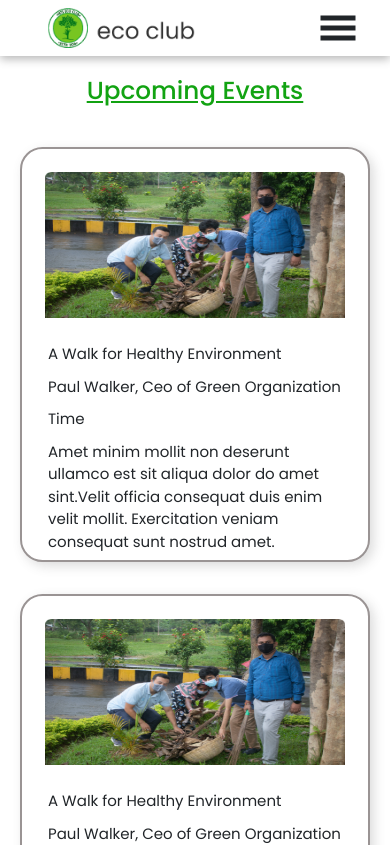
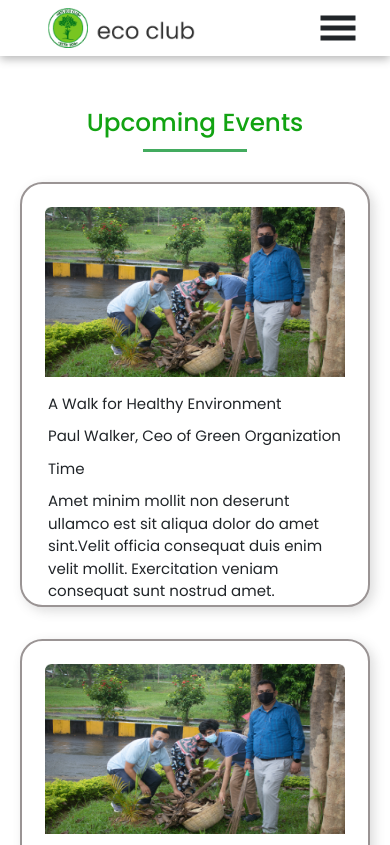
Before and after one commit to parthaxntn/Eco-club-website, a React (Create React App) app: page /events in a window 390 px wide. Shown: the top 845 px of the page. Built offline with nearby package versions, Linux system fonts and the light colour scheme.

Commit message:
Improved mobile responsiveness

```diff
--- a/src/pages/Blog/Blog.css
+++ b/src/pages/Blog/Blog.css
@@ -4,7 +4,7 @@
   /* background-color: red; */
 }
 .blog-top {
-  margin: 3rem auto 1.5rem auto;
+  margin: .8rem auto 1.5rem auto;
   text-align: center;
 }
 
@@ -26,6 +26,7 @@
   color: #43ab5f;
   font-size: 2rem;
   margin-bottom: 7vh;
+  margin-inline: 2rem;
 }
 
 .blog-heading h2 {
@@ -33,6 +34,7 @@
   font-weight: 500;
   color: #888888;
   font-size: 1.125rem;
+  line-height: 28px;
 }
 
 .blog-container h3 {
@@ -190,10 +192,6 @@
     padding-bottom: 1vh;
   }
 
-  .blog-heading h2 {
-    font-size: 4vw;
-  }
-
   .main-blog {
     width: 95%;
   }
@@ -251,3 +249,11 @@
     padding-bottom: 8vw;
   }
 }
+
+@media screen and (max-width: 480px) {
+  .blog-heading{
+    font-size: 3vw;
+    text-align: justify;
+    text-justify: inter-word;
+  }
+}
--- a/src/pages/Events/Events.css
+++ b/src/pages/Events/Events.css
@@ -89,21 +89,34 @@
   box-sizing: border-box;
   padding: 0;
   margin: 0;
+  padding-top: 2rem;
+  padding-bottom: 3rem;
   display: flex;
   flex-direction: column;
 }
+
 .event_title{
     color: rgba(5, 158, 5, 0.949);
     text-align: center;
     font-size: 20px;
-    text-decoration: underline;
     font-weight: bold;
     padding-top: 20px;
     padding-bottom: 20px;
-}
-.event_title h2{
+    position: relative;
     margin-bottom: 5px;
 }
+
+.event_title::after{
+  content: '';
+  width: 6.5rem;
+  height: 3px;
+  background-color: #43AB5F;
+  position: absolute;
+  bottom: 14px;
+  left: 50%;
+  transform: translateX(-50%);
+}
+
 .card_box{
     margin-top: 1rem;
     margin-bottom: 2rem;
@@ -114,10 +127,11 @@
    justify-content: center;
    border-radius: 8px;
 }
+
 .card{
   display: flex;
   flex-direction: column;
-height: 415px;
+  height: 425px;
   width: 350px;
   /* left: 20px;
   top: 20px; */
@@ -130,13 +144,14 @@ box-shadow: -4px -4px 12px 0px #F2F2F240;
   box-shadow: 4px 4px 12px 0px #4F4F4F33;
   overflow: hidden;
 }
+
 .images img{
   padding: 9px;
   border: white 2px solid;
   border-top-left-radius: 5px;
   border-top-right-radius: 5px;
   width: 100%;
-height: 20vh;
+  height: 12rem;
   left: -34px;
   top: 0px;
 
@@ -145,16 +160,22 @@ top: 0px;
 .description{
     display: flex;
     flex-direction: column;
-    padding: 9px;
+    padding-top: 0;
+    padding-left: 9px;
+    padding-right: 9px;
+    padding-bottom: 9px;
     font-size:15px;
+}
 
-
-}
 .title,
 .author,
 .timing,
 .details{
   padding: 5px;
+}
+
+.details{
+  text-overflow: ellipsis;
 }
 
 /* .about{
--- a/src/pages/Home/Home.css
+++ b/src/pages/Home/Home.css
@@ -183,5 +183,8 @@ i.fa-clock {
 @media screen and (max-width: 480px) {
     .homeContent{
         font-size: 17px;
+        margin-inline: 2rem;
+        text-align: justify ;
+        text-justify: inter-word;
     }
 }
```
Lines whose indentation alone changed are shown as unchanged.
